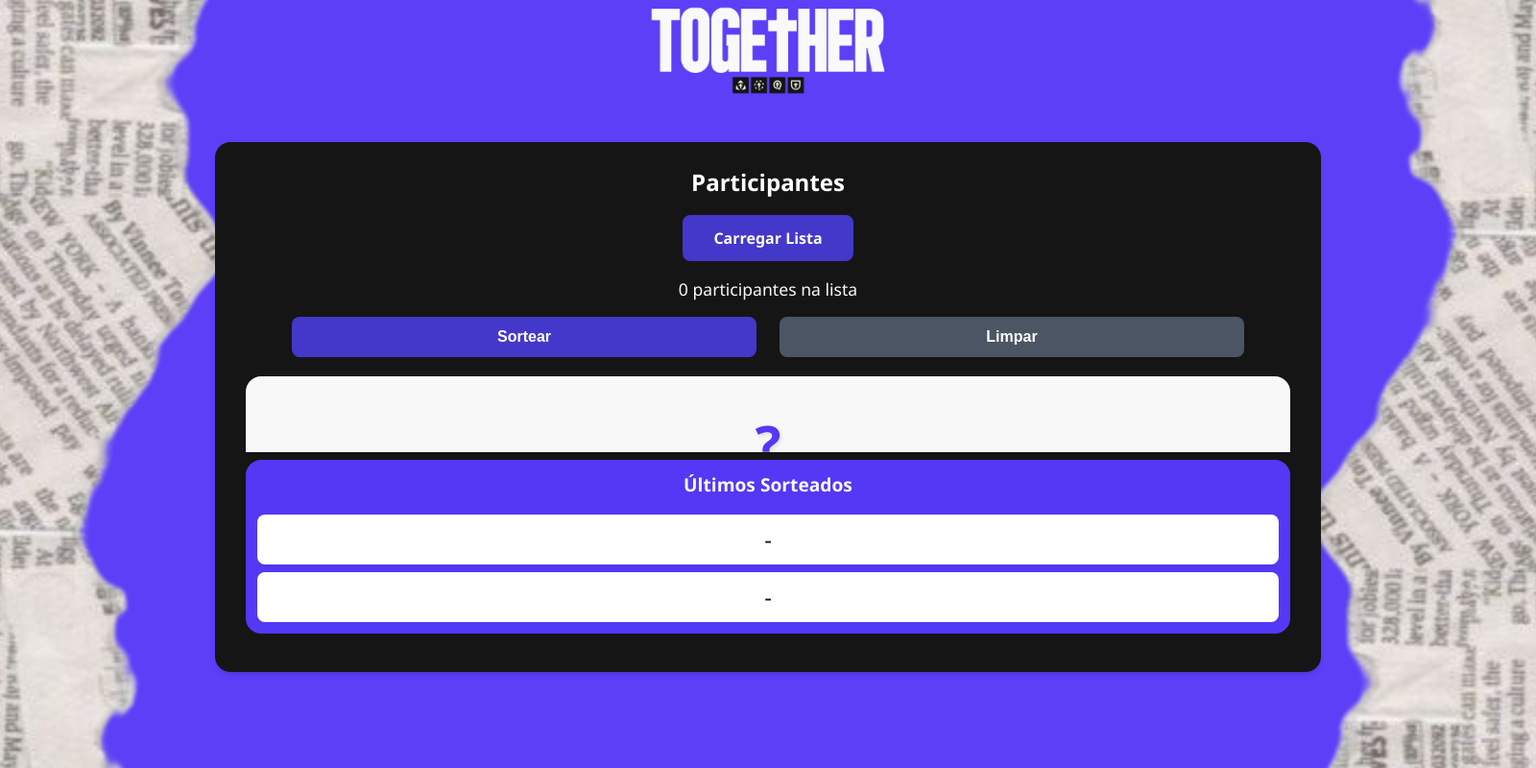
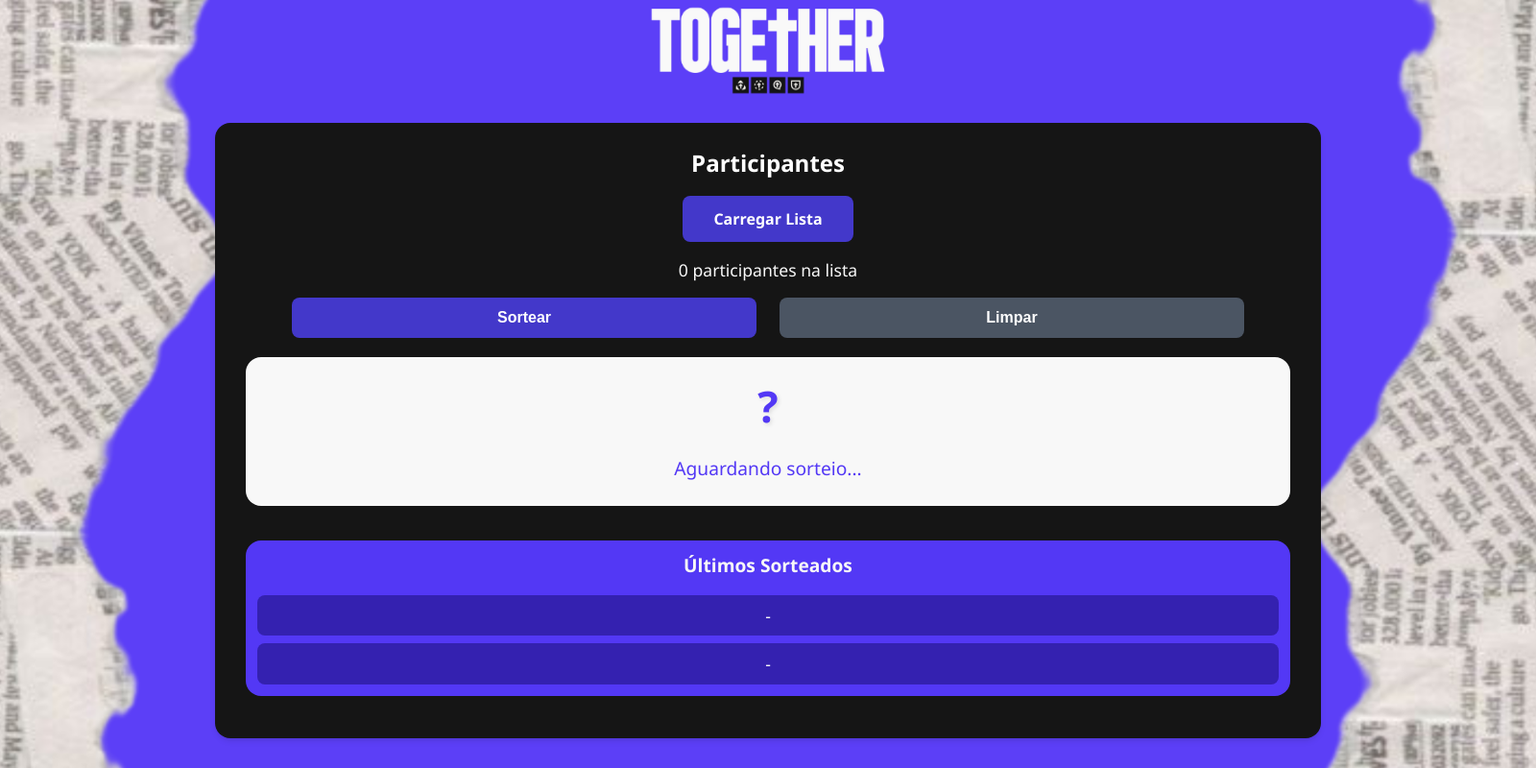
Before and after one commit to jmurilobr/SORTEIO-TOGETHER, an Electron app: page index.html in a window 1600 px wide. Shown: the whole page at 96% size. Drawn offline with Linux system fonts and the light colour scheme; no server answers.

Commit message:
PRE_FINAL-ABC

```diff
--- a/styles.css
+++ b/styles.css
@@ -36,7 +36,7 @@ body {
 
 .container {
     width: 80vw;
-    height: 75vh;
+    height: 80vh;
     max-width: 1200px;
     margin: 0;
     padding: 1.5rem;
@@ -46,6 +46,7 @@ body {
     top: 53%;
     left: 50%;
     transform: translate(-50%, -50%);
+    overflow: visible;
 }
 
 header {
@@ -73,7 +74,7 @@ header p {
     display: flex;
     flex-direction: column;
     overflow: visible;
-    max-height: calc(75vh - 3rem);
+    max-height: none;
 }
 
 .input-section {
@@ -169,15 +170,16 @@ textarea {
 
 .result-section {
     text-align: center;
-    flex: 3;
+    flex: 5;
     display: flex;
     flex-direction: column;
-    overflow: hidden;
+    overflow: visible;
+    margin-bottom: 1rem;
 }
 
 .result-display {
     margin: 0.5rem 0 0.75rem 0;
-    padding: 1.75rem;
+    padding: 1.5rem;
     background-color: #f8f8f8;
     border-radius: 1rem;
     flex: 1;
@@ -187,15 +189,19 @@ textarea {
     align-items: center;
     min-height: auto;
     max-height: none;
+    overflow: visible;
 }
 
 .winner-name {
-    font-size: clamp(2rem, 5vw, 3.5rem);
+    font-size: clamp(1.7rem, 4vw, 2.8rem);
     font-weight: bold;
     color: var(--background-color);
-    margin-bottom: 2rem;
+    margin-bottom: 1.5rem;
     text-shadow: 2px 2px 4px rgba(0, 0, 0, 0.1);
     flex-shrink: 0;
+    max-width: 100%;
+    word-break: break-word;
+    line-height: 1.2;
 }
 
 .result-info {
@@ -230,7 +236,7 @@ textarea {
     display: flex;
     flex-direction: column;
     overflow: visible;
-    margin-bottom: 0.5rem;
+    margin-bottom: 0.75rem;
 }
 
 .last-winners-display {
@@ -255,21 +261,20 @@ textarea {
 }
 
 .last-winners-list {
+    width: 100%;
     display: flex;
     flex-direction: column;
     gap: 0.5rem;
-    width: 100%;
-    overflow-y: auto;
 }
 
 .last-winner-item {
-    font-size: clamp(1rem, 2.5vw, 1.5rem);
-    color: #151515;
-    padding: 0.5rem;
-    background-color: #FFFFFF;
+    background-color: #3421b0;
     border-radius: 0.5rem;
-    box-shadow: 0 2px 4px rgba(0, 0, 0, 0.05);
-    flex-shrink: 0;
+    padding: 0.5rem 1rem;
+    font-size: clamp(0.9rem, 2vw, 1.1rem);
+    color: var(--secondary-color);
+    word-break: break-word;
+    max-width: 100%;
 }
 
 footer {
```
